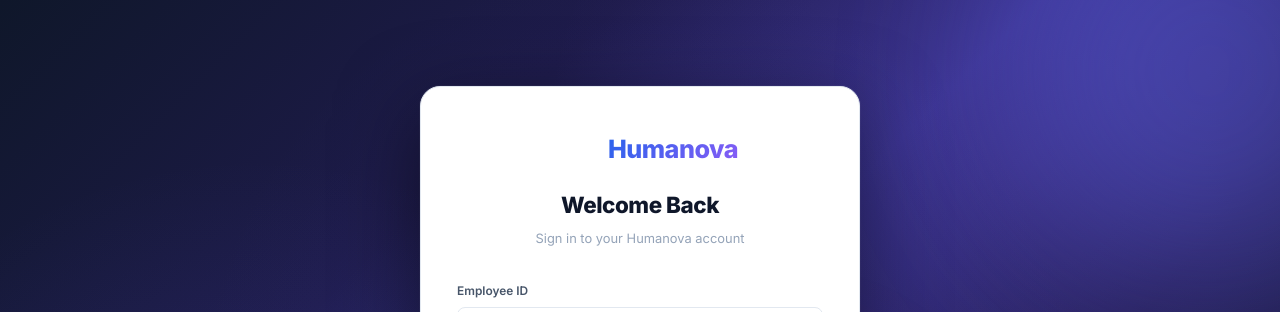
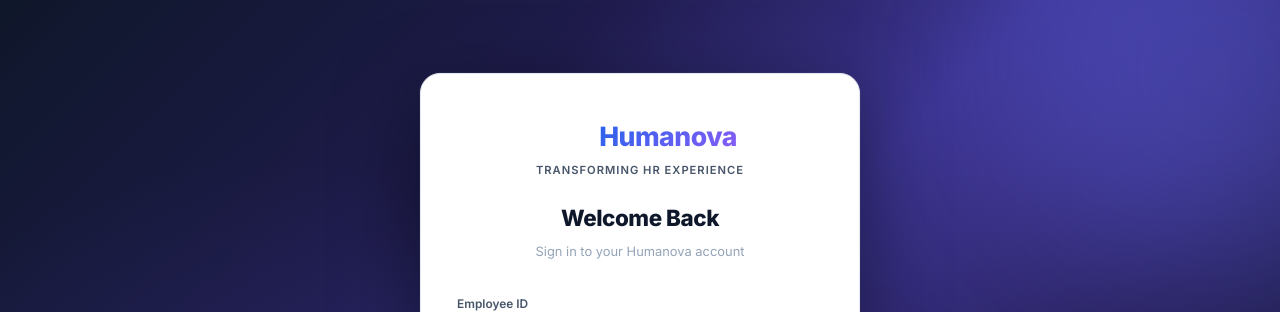
Before and after one commit to Rizz1126/My-Own-HRIS, a React (Vite) app: page /login in a window 1280 px wide. Shown: the top 312 px of the page. Built offline with nearby package versions, Linux system fonts and the light colour scheme; no server answers.

Commit message:
style: center Humanova logo and add tagline in Login page

```diff
--- a/src/pages/auth/Login.jsx
+++ b/src/pages/auth/Login.jsx
@@ -49,11 +49,12 @@
       <div className="auth-centered">
         <div className="auth-card">
           {/* Logo */}
-          <div style={{ textAlign: 'center', marginBottom: '32px' }}>
-            <div className="auth-logo" style={{ justifyContent: 'center', marginBottom: '16px', display: 'flex', alignItems: 'center' }}>
-              <div className="auth-logo-icon" style={{ marginRight: '10px' }}>H</div>
-              <span style={{ fontSize: '1.8rem', fontWeight: 800, background: 'linear-gradient(135deg, var(--color-primary), #8B5CF6)', WebkitBackgroundClip: 'text', WebkitTextFillColor: 'transparent', letterSpacing: '-0.5px' }}>Humanova</span>
+          <div style={{ display: 'flex', flexDirection: 'column', alignItems: 'center', marginBottom: '32px' }}>
+            <div style={{ display: 'flex', alignItems: 'center', gap: '12px', marginBottom: '4px' }}>
+              <div className="auth-logo-icon">H</div>
+              <span style={{ fontSize: '1.9rem', fontWeight: 800, background: 'linear-gradient(135deg, var(--color-primary), #8B5CF6)', WebkitBackgroundClip: 'text', WebkitTextFillColor: 'transparent', letterSpacing: '-0.5px' }}>Humanova</span>
             </div>
+            <p style={{ fontSize: '0.8rem', fontWeight: 600, color: 'var(--text-secondary)', letterSpacing: '1px', textTransform: 'uppercase', marginBottom: '20px' }}>Transforming HR Experience</p>
             <h2 className="auth-form-title" style={{ marginBottom: '6px' }}>Welcome Back</h2>
             <p className="auth-form-subtitle">Sign in to your Humanova account</p>
           </div>
```
